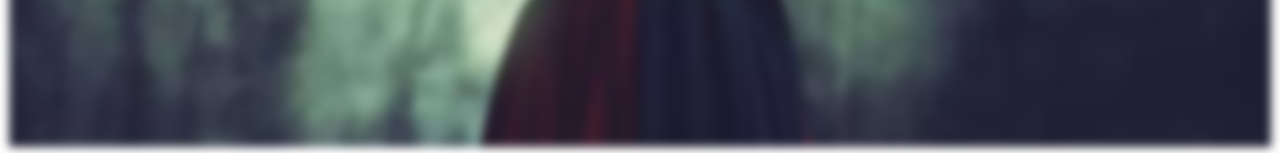
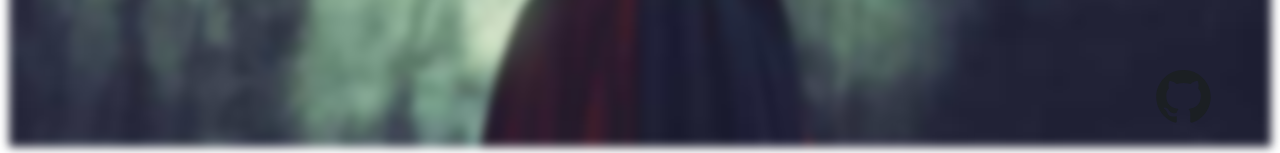
Before and after one commit to mythril-forge/spell-book, a React (Create React App) app: page / in a window 1280 px wide. Shown: the part 644-797 px from the top of the page. Built offline with nearby package versions, Linux system fonts and the light colour scheme; a web font is replaced by a local one.

Commit message:
adding octocat button

```diff
--- a/src/css/app.css
+++ b/src/css/app.css
@@ -95,6 +95,14 @@ input[type='color' i] {
 	height: calc(6vh + 60px);
 }
 
+#gitproof {
+	position: absolute;
+	bottom: calc(2vh + 16px);
+	right: calc((2vw + 16px)*1.5);
+	width: calc((6vw + 60px)/2);
+	height: calc((6vh + 60px)/2);
+}
+
 /* placeholder app css */
 
 .app {
--- a/src/jsx/splash.jsx
+++ b/src/jsx/splash.jsx
@@ -4,13 +4,15 @@ import { BrowserRouter as Route, Link } from "react-router-dom";
 
 // import other local assets
 import logoSmall from '../img/logo-small.svg'
+import octocat from '../img/octocat.svg'
 
 // define component item
 const Splash = () => {
 	return (
 		<div>
 			<div id='hero'>
-				<img id='brandproof' src={logoSmall} alt='D&amp;D 5e'/>
+				<a href='http://dnd.wizards.com/dungeons-and-dragons/what-is-dd'><img id='brandproof' src={logoSmall} alt='D&amp;D 5e'/></a>
+				<a href='https://github.com/noltron000/spell-book'><img id='gitproof' src={octocat} alt='made with github' /></a>
 				<h1>Lost&emsp;Arts</h1>
 				<Link to='./books/new'><span tabIndex='0' className='button'>Craft Spellbook</span></Link>
 			</div>
```
Also changed, not shown: src/img/octocat.svg (added).
